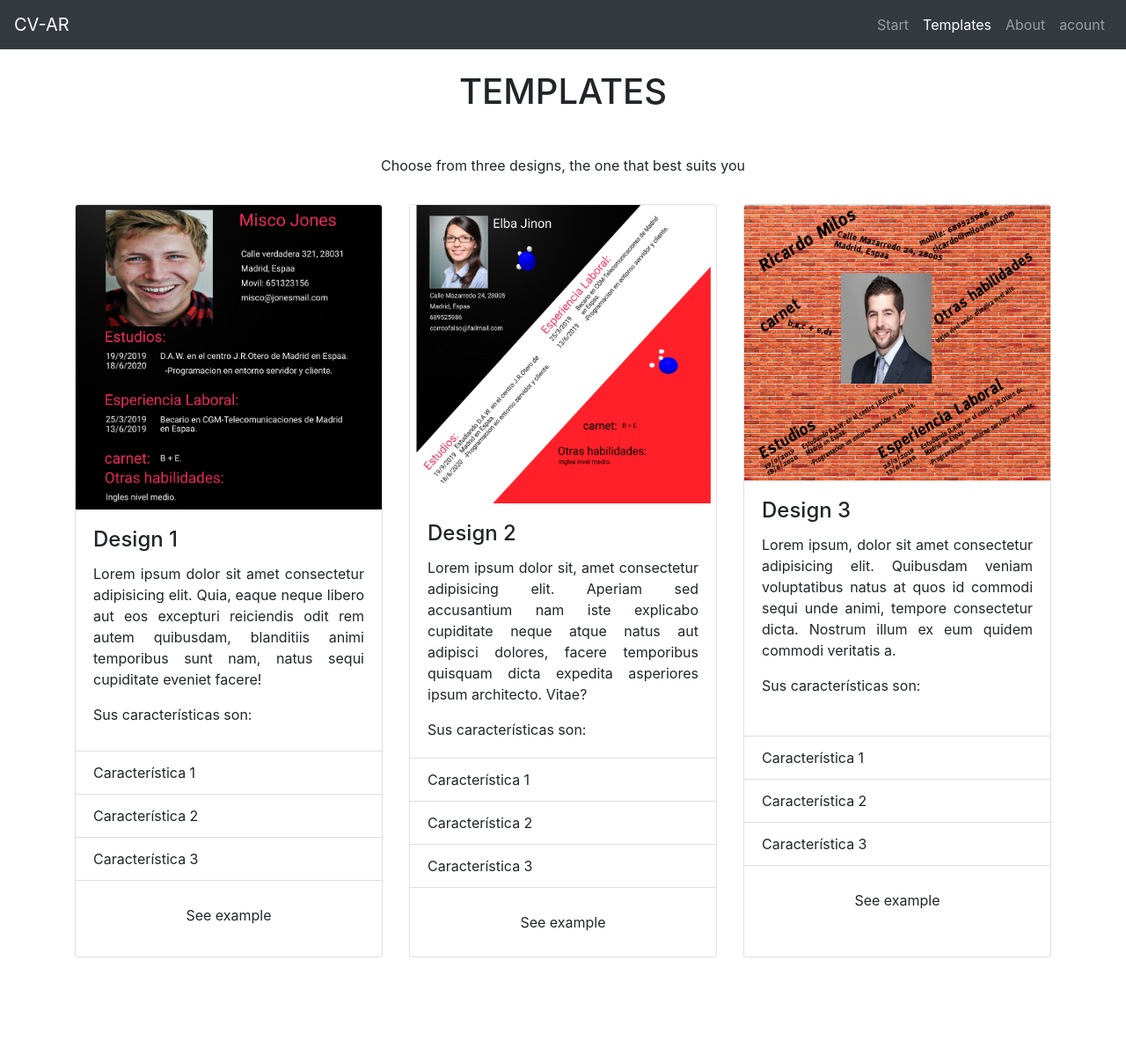
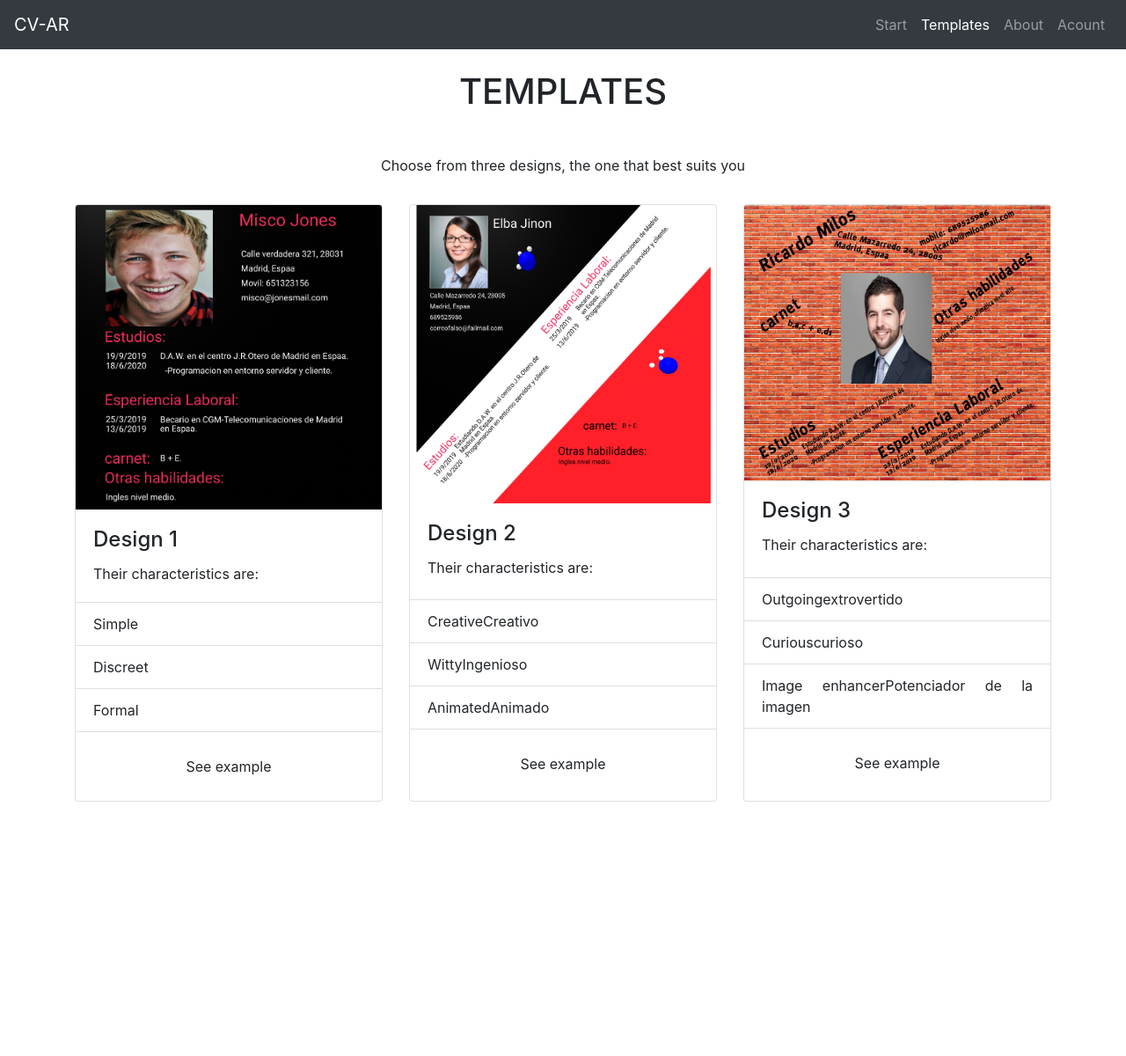
Before and after one commit to 97carmine/CV-AR, a PHP site: page /templates.php in a window 1280 px wide. Shown: the whole page at 88% size. Run offline with PHP 8.4, Linux system fonts and the light colour scheme.

Commit message:
añadido de contenido

```diff
--- a/src/about.php
+++ b/src/about.php
@@ -44,7 +44,7 @@
                 if(isset($_SESSION['login'])){
                     print "<a href='register.php' class='nav-item nav-link'>".$_SESSION['login']."</a>";
                 }else{
-                    print "<a href='register.php' class='nav-item nav-link'>"._("acount")."</a>";
+                    print "<a href='register.php' class='nav-item nav-link'>"._("Acount")."</a>";
                 }
                 ?>
             </div>
--- a/src/examples/example_3.php
+++ b/src/examples/example_3.php
@@ -32,7 +32,7 @@
                 ?>
                 <a-text id="date_start1" rotation="0 0 30" value="19/9/2019" position="-2 -0.25 0" color="black"   font="mozillavr" tabSize="6" width="2.5"></a-text>
                 <?php
-                print "<a-text id='title' rotation='0 0 30' value='"._("studying ")."D.A.W."._(" in ")."J.R.Otero"._(" of ")."Madrid"._(" in ")._("Spain")."' position='-1.4 0 0' color='black' font='mozillavr' tabSize='6' width='2.5' scale='0.8'></a-text>
+                print "<a-text id='title' rotation='0 0 30' value='"._("Studying ")."D.A.W."._(" in ")."J.R.Otero"._(" of ")."Madrid"._(" in ")._("Spain")."' position='-1.4 0 0' color='black' font='mozillavr' tabSize='6' width='2.5' scale='0.8'></a-text>
                 <a-text id='skils1' rotation='0 0 30' value='-"._("Programming in server and client environment").".' position='-1.3 -0.2 0' color='black' font='mozillavr' tabSize='6' width='2.5' scale='0.8'></a-text>
 
                 <a-text id='works' rotation='0 0 30' value='"._("Work experience")."' position='-0.3 0 0' color='black' font='mozillavr' tabSize='6' width='5.5'></a-text>";
--- a/src/index.php
+++ b/src/index.php
@@ -46,7 +46,7 @@
                 if(isset($_SESSION['login'])){
                     print "<a href='register.php' class='nav-item nav-link'>".$_SESSION['login']."</a>";
                 }else{
-                    print "<a href='register.php' class='nav-item nav-link'>"._("acount")."</a>";
+                    print "<a href='register.php' class='nav-item nav-link'>"._("Acount")."</a>";
                 }
                 ?>
             </div>
--- a/src/new_account.php
+++ b/src/new_account.php
@@ -44,7 +44,7 @@
                 <a href="index.php" class="nav-item nav-link"><?=_("Start")?></a>
                 <a href="templates.php" class="nav-item nav-link"><?=_("Templates")?></a>
                 <a href="about.php" class="nav-item nav-link"><?=_("About")?></a>
-                <a href="#" class="nav-item nav-link" active><?=_("acount")?></a>
+                <a href="#" class="nav-item nav-link" active><?=_("Acount")?></a>
             </div>
         </div>
     </nav>
--- a/src/register.php
+++ b/src/register.php
@@ -98,7 +98,7 @@
                     <a href="index.php" class="nav-item nav-link"><?=_("Start")?></a>
                     <a href="templates.php" class="nav-item nav-link"><?=_("Templates")?></a>
                     <a href="about.php" class="nav-item nav-link"><?=_("About")?></a>
-                    <a href="#" class="nav-item nav-link" active><?=_("acount")?></a>
+                    <a href="#" class="nav-item nav-link" active><?=_("Acount")?></a>
                 </div>
             </div>
         </nav>
--- a/src/templates.php
+++ b/src/templates.php
@@ -62,7 +62,7 @@
                 <a href="#" class="nav-item nav-link active"><?=_("Templates")?></a>
                 <a href="about.php" class="nav-item nav-link"><?=_("About")?></a>
                 <?php
-                print "<a href='register.php' class='nav-item nav-link'>"._("acount")."</a>";
+                print "<a href='register.php' class='nav-item nav-link'>"._("Acount")."</a>";
                 ?>
             </div>
         </div>
@@ -78,15 +78,12 @@
                     <img src="img/examples/example_1.PNG" class="card-img-top" alt="<?=_("Design")?> 1">
                     <div class="card-body">
                         <h4 class="card-title"><?=_("Design")?> 1</h4>
-                        <p class="card-text">Lorem ipsum dolor sit amet consectetur adipisicing elit. Quia, eaque neque
-                            libero aut eos excepturi reiciendis odit rem autem quibusdam, blanditiis animi temporibus
-                            sunt nam, natus sequi cupiditate eveniet facere!</p>
-                        <p class="card-text">Sus características son:</p>
+                        <p class="card-text"><?=_("Their characteristics are")?>:</p>
                     </div>
                     <ul class="list-group list-group-flush">
-                        <li class="list-group-item">Característica 1</li>
-                        <li class="list-group-item">Característica 2</li>
-                        <li class="list-group-item">Característica 3</li>
+                        <li class="list-group-item"><?=_("Simple")?></li>
+                        <li class="list-group-item"><?=_("Discreet")?></li>
+                        <li class="list-group-item"><?=_("Formal")?></li>
                     </ul>
                     <div class="card-body">
                         <?php if(isset($_SESSION['login'])){ ?>
@@ -125,15 +122,12 @@
                     <img src="img/examples/example_2.PNG" class="card-img-top" alt="<?=_("Design")?> 2">
                     <div class="card-body">
                         <h4 class="card-title"><?=_("Design")?> 2</h4>
-                        <p class="card-text">Lorem ipsum dolor sit, amet consectetur adipisicing elit. Aperiam sed
-                            accusantium nam iste explicabo cupiditate neque atque natus aut adipisci dolores, facere
-                            temporibus quisquam dicta expedita asperiores ipsum architecto. Vitae?</p>
-                        <p class="card-text">Sus características son:</p>
+                        <p class="card-text"><?=_("Their characteristics are")?>:</p>
                     </div>
                     <ul class="list-group list-group-flush">
-                        <li class="list-group-item">Característica 1</li>
-                        <li class="list-group-item">Característica 2</li>
-                        <li class="list-group-item">Característica 3</li>
+                        <li class="list-group-item"><?=_("Creative")?>Creativo</li>
+                        <li class="list-group-item"><?=_("Witty")?>Ingenioso</li>
+                        <li class="list-group-item"><?=_("Animated")?>Animado</li>
                     </ul>
                     <div class="card-body">
                         <?php if(isset($_SESSION['login'])){ ?>
@@ -172,15 +166,12 @@
                     <img src="img/examples/example_3.PNG" class="card-img-top" alt="<?=_("Design")?> 3">
                     <div class="card-body">
                         <h4 class="card-title"><?=_("Design")?> 3</h4>
-                        <p class="card-text">Lorem ipsum, dolor sit amet consectetur adipisicing elit. Quibusdam veniam
-                            voluptatibus natus at quos id commodi sequi unde animi, tempore consectetur dicta. Nostrum
-                            illum ex eum quidem commodi veritatis a.</p>
-                        <p class="card-text">Sus características son:</p>
+                        <p class="card-text"><?=_("Their characteristics are")?>:</p>
                     </div>
                     <ul class="list-group list-group-flush">
-                        <li class="list-group-item">Característica 1</li>
-                        <li class="list-group-item">Característica 2</li>
-                        <li class="list-group-item">Característica 3</li>
+                        <li class="list-group-item"><?=_("Outgoing")?>extrovertido</li>
+                        <li class="list-group-item"><?=_("Curious")?>curioso</li>
+                        <li class="list-group-item"><?=_("Image enhancer")?>Potenciador de la imagen</li>
                     </ul>
                     <div class="card-body">
                         <?php if(isset($_SESSION['login'])){ ?>
```
Also changed, not shown: 2 other files.
